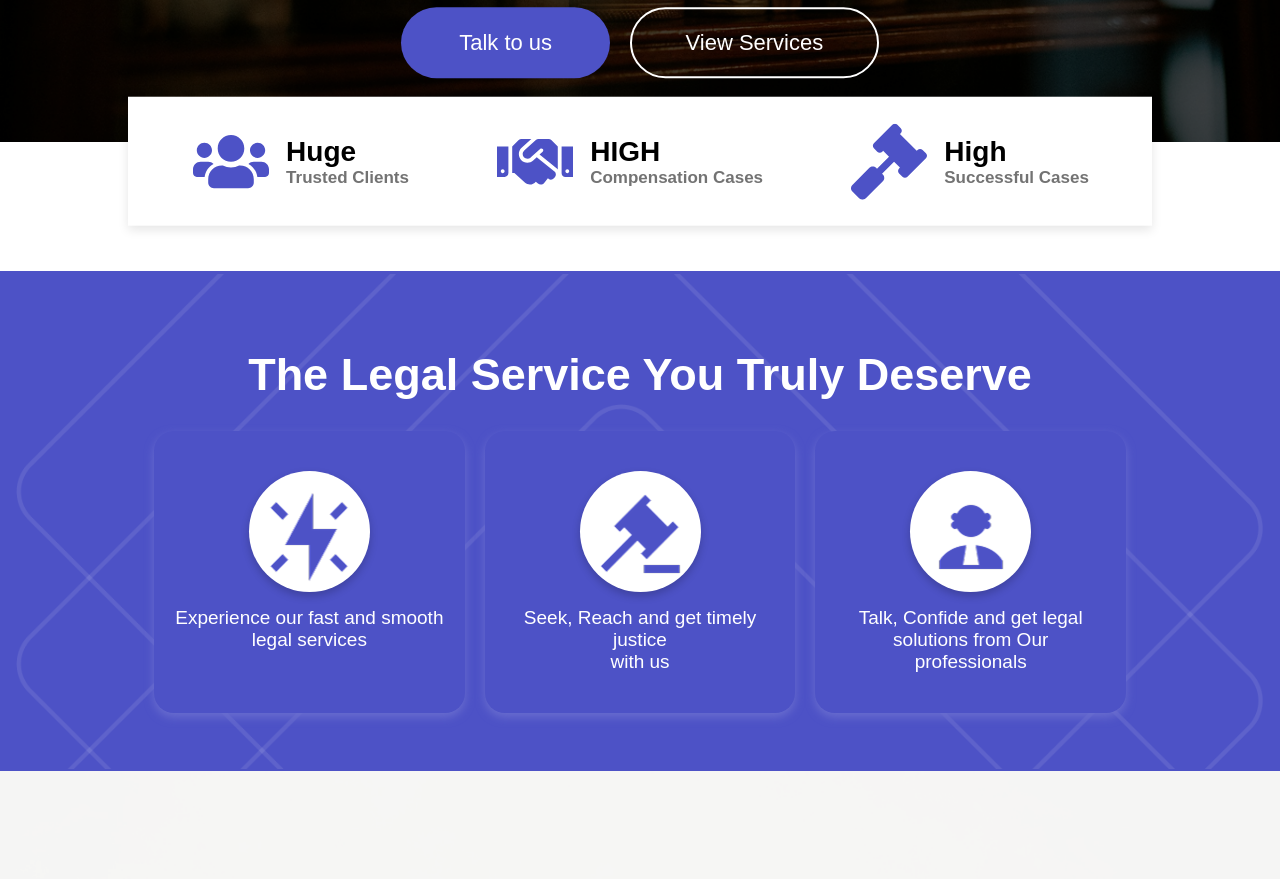
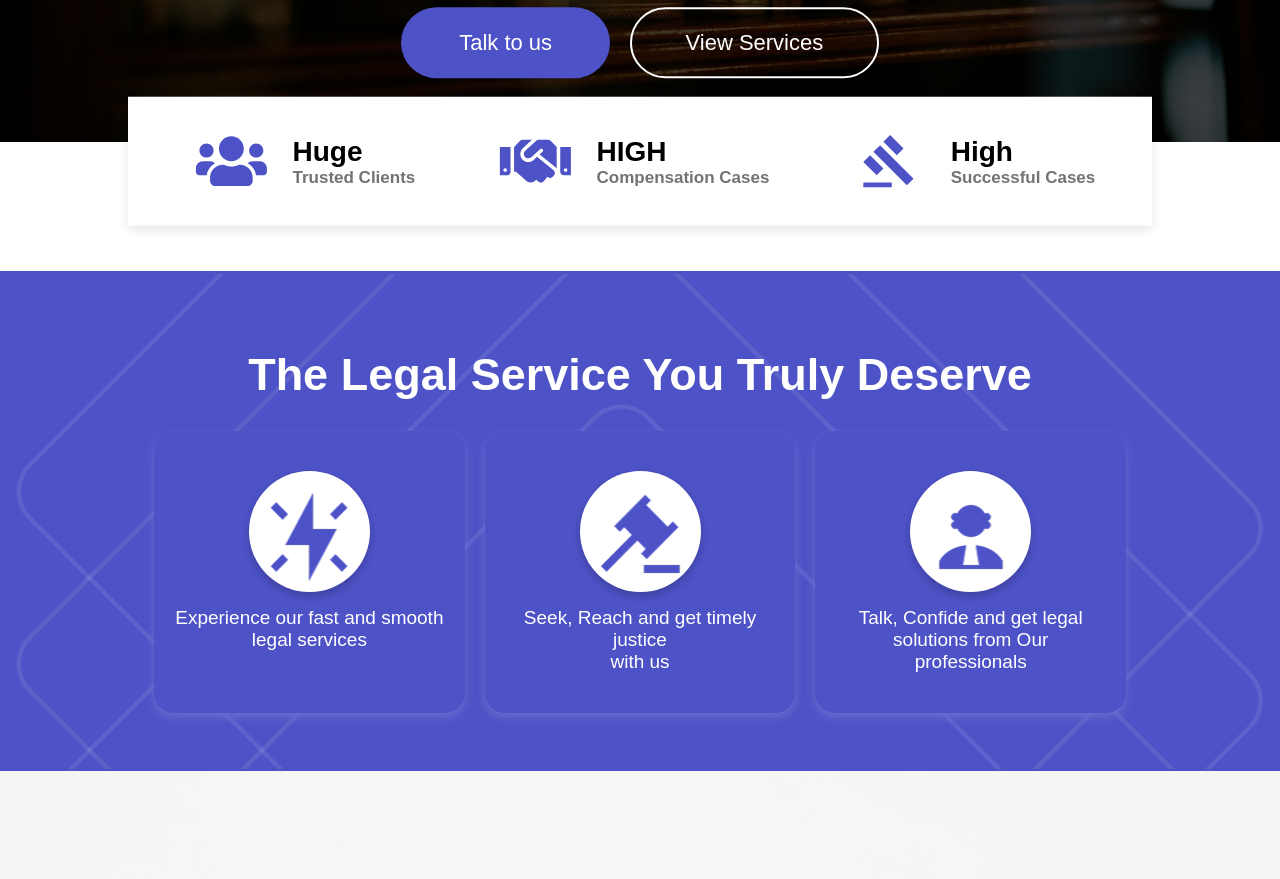
Before and after one commit to Fritz000/ineyab-solicitors, a React (Vite) app: page / in a window 1280 px wide. Shown: the part 958-1837 px from the top of the page. Built offline with nearby package versions, Linux system fonts and the light colour scheme.

Commit message:
new changes

```diff
--- a/src/pages/Home.css
+++ b/src/pages/Home.css
@@ -178,6 +178,8 @@ body, html {
     font-size: 5rem;
     color: #4d52c6;
     padding: 2px;
+    width: 92.77px;
+    height: 60.83px;
   }
 
   .stat-item h3 {
--- a/src/pages/Home.jsx
+++ b/src/pages/Home.jsx
@@ -14,7 +14,8 @@ import Frame202 from "../assets/Frame202.png";
 import Frame200 from "../assets/Frame200.png";
 import Cover1 from "../assets/cover1.png";
 import Frame1000003982 from "../assets/Frame1000003982.png";
-import { FaVideo, FaPhone, FaFileAlt, FaUsers, FaHandshake, FaGavel } from "react-icons/fa";
+import { FaVideo, FaPhone, FaFileAlt, FaUsers, FaHandshake } from "react-icons/fa";
+import { MdGavel } from "react-icons/md";
 import IMG_7701 from "../assets/IMG_7701.png";
 import Frame1000003966 from "../assets/Frame1000003966.png";
 import Judge from "../assets/Judge.png";
@@ -80,7 +81,7 @@ const Home = () => {
           </div>
         </div>
         <div className="stat-item">
-          <FaGavel className="stat-icon" />
+          <MdGavel className="stat-icon" />
           <div className="stat-text">
           <h3>High</h3>
           <p>Successful Cases</p>
```
